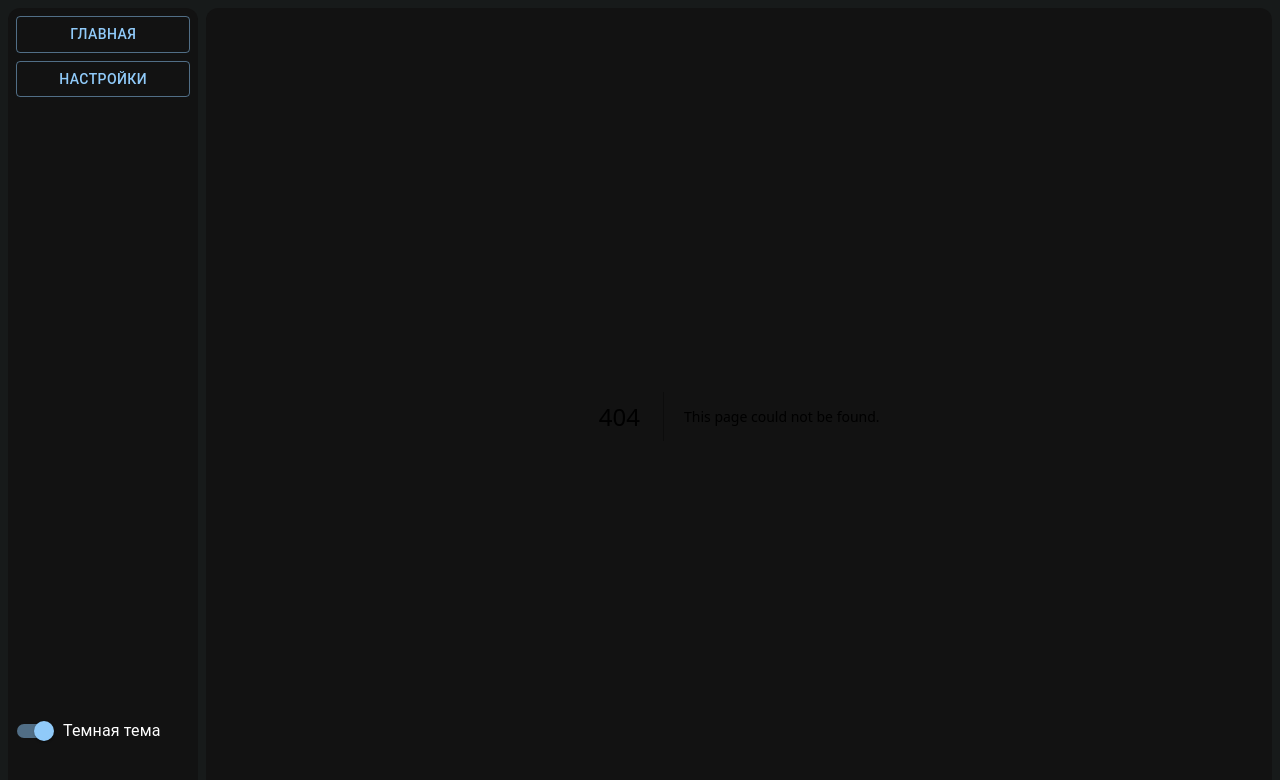
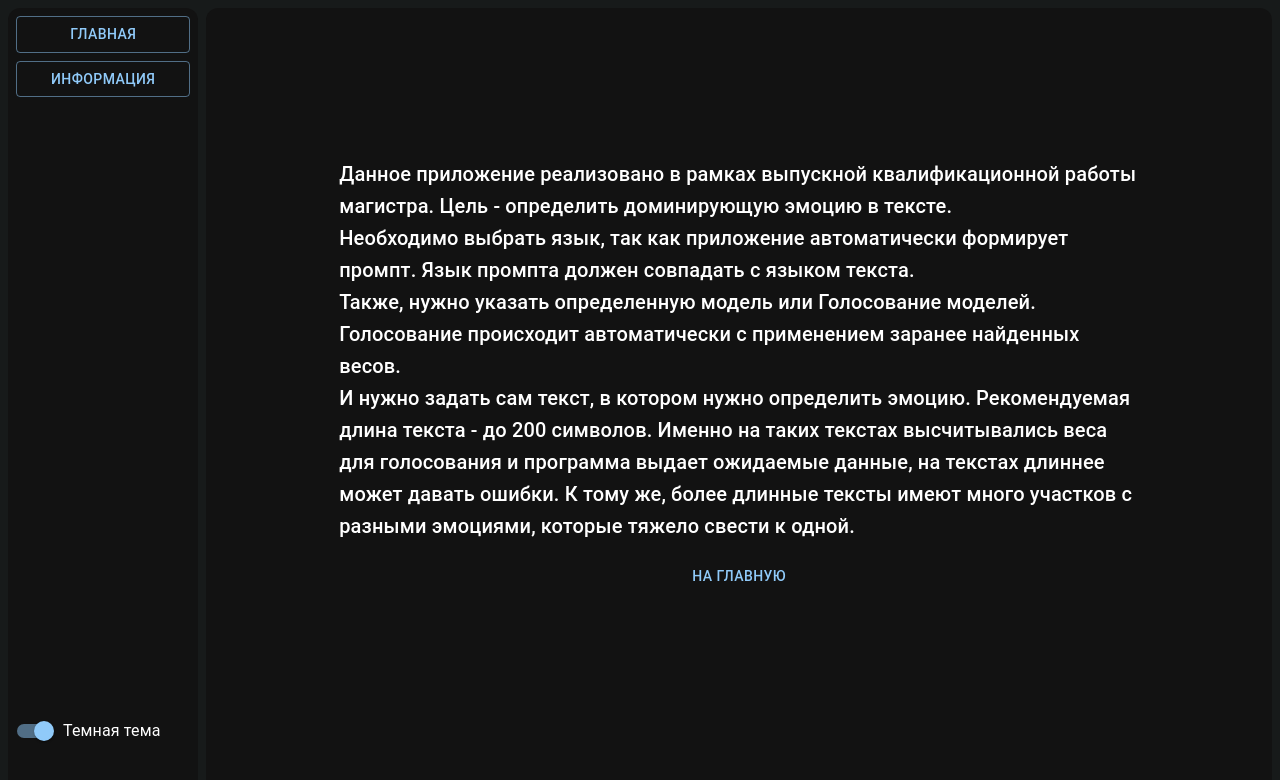
Before and after one commit to MikhailSklyarov1/emonet, a Next.js app: page /info in a window 1280 px wide. Before the commit this address had no page. Shown: the top 780 px of the page. Built offline with nearby package versions, Linux system fonts and the light colour scheme.

Commit message:
Добавил страницу информации

```diff
--- /dev/null
+++ b/src/app/info/page.tsx
@@ -0,0 +1,40 @@
+"use client";
+import { Button, Stack, Typography } from "@mui/material";
+import { useRouter } from "next/navigation";
+
+export default function Info() {
+  const router = useRouter();
+
+  const handleNavigate = () => {
+    router.push("/");
+  };
+  return (
+    <div
+      style={{
+        display: "flex",
+        height: "90vh",
+        justifyContent: "center",
+        alignItems: "center",
+      }}
+    >
+      <Stack alignItems={"center"}>
+        <Typography
+          variant="h6"
+          sx={{
+            color: (theme) => theme.palette.text.primary,
+            maxWidth: 800
+          }}
+        >
+          Данное приложение реализовано в рамках выпускной квалификационной работы магистра. Цель - определить доминирующую эмоцию в тексте.
+          <br/>Необходимо выбрать язык, так как приложение автоматически формирует промпт. Язык промпта должен совпадать с языком текста.
+          <br/>Также, нужно указать определенную модель или Голосование моделей. Голосование происходит автоматически с применением заранее найденных весов.
+          <br/>И нужно задать сам текст, в котором нужно определить эмоцию. Рекомендуемая длина текста - до 200 символов. Именно на таких текстах
+          высчитывались веса для голосования и программа выдает ожидаемые данные, на текстах длиннее может давать ошибки. К тому же, более длинные тексты
+          имеют много участков с разными эмоциями, которые тяжело свести к одной.
+
+        </Typography>
+        <Button sx={{width: 200, marginTop: 2}} onClick={handleNavigate}>На главную</Button>
+      </Stack>
+    </div>
+  );
+}
--- a/src/app/layout.tsx
+++ b/src/app/layout.tsx
@@ -16,8 +16,8 @@ const geistMono = Geist_Mono({
 
 // Метаданные
 export const metadata: Metadata = {
-  title: "Create Next App",
-  description: "Generated by create next app",
+  title: "Emonet",
+  description: "Приложение для распознавания эмоций в тексте",
 };
 
 // Компонент RootLayout
--- a/src/app/page.tsx
+++ b/src/app/page.tsx
@@ -90,7 +90,8 @@ export default function Home() {
         setEmotion(data.emotion);
         setVotes(data.votes);
       } else {
-        setError(data.error || "Ошибка при анализе текста");
+        // setError(data.error || "Ошибка при анализе текста");
+        setError("Ошибка при анализе текста");
       }
     } catch {
       setError("Ошибка подключения к серверу");
--- a/src/components/SideBar.tsx
+++ b/src/components/SideBar.tsx
@@ -20,9 +20,9 @@ export default function SideBar({ children }: { children: ReactNode }) {
   const menuItems = [
     { label: "Главная", key: "/", onClick: () => router.push("/") },
     {
-      label: "Настройки",
-      key: "/settings",
-      onClick: () => router.push("/settings"),
+      label: "Информация",
+      key: "/info",
+      onClick: () => router.push("/info"),
     },
   ];
 
```
Also changed, not shown: src/app/settings/page.tsx (deleted, +0 -23 lines).
